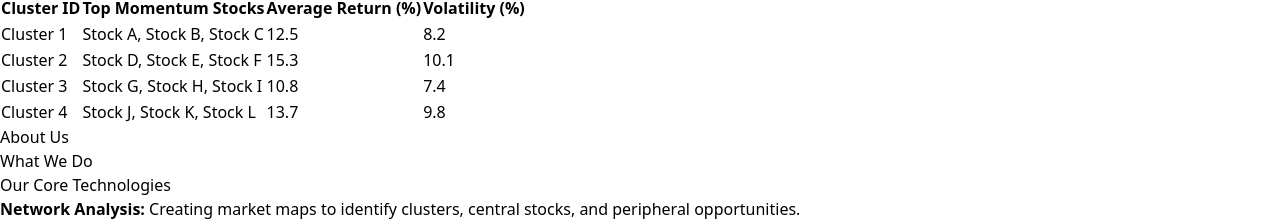
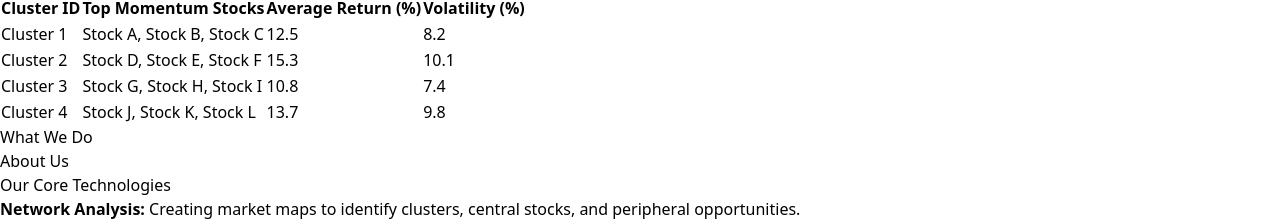
Before and after one commit to Abhinav1213/internPro, a React (Vite) app: page / in a window 1280 px wide. Shown: the part 1036-1259 px from the top of the page. Built offline with nearby package versions, Linux system fonts and the light colour scheme.

Commit message:
changes regarding alignment

```diff
--- a/src/pages/AboutUs.jsx
+++ b/src/pages/AboutUs.jsx
@@ -83,14 +83,14 @@ export default function AboutUs() {
       <div className="mx-auto max-w-7xl px-6 lg:px-8">
         {/* What We Do Section */}
         <div className="mx-auto max-w-2xl lg:text-center">
-          <h2 className="text-base/7 font-semibold text-indigo-600">About Us</h2>
+          <h2 className="text-base/7 font-semibold text-indigo-600">What We Do</h2>
           <p className="mt-2 text-pretty text-4xl font-semibold tracking-tight text-gray-900 sm:text-5xl lg:text-balance">
-            What We Do
+            About Us
           </p>
         </div>
 
         {/* Our Core Technologies Section */}
-        <div className="mx-auto mt-10 max-w-2xl lg:mt-15 lg:text-left">
+        <div className="mx-auto mt-10 max-w-4xl lg:mt-15 lg:text-left">
           <h3 className="text-xl font-semibold text-gray-900">Our Core Technologies</h3>
           <ul className="mt-4 space-y-4 text-sm text-gray-600">
             <li>
@@ -109,12 +109,12 @@ export default function AboutUs() {
         </div>
 
         {/* Features Section */}
-        <div className="mx-auto mt-16 max-w-2xl sm:mt-20 lg:mt-24 lg:max-w-4xl">
-          <dl className="grid max-w-xl grid-cols-1 gap-x-8 gap-y-10 lg:max-w-none lg:grid-cols-2 lg:gap-y-16">
+        <div className="mx-auto mt-16 max-w-2xl sm:mt-20 lg:mt-24 lg:max-w-4xl px-6 sm:px-8 md:px-12">
+          <dl className="grid max-w-xl grid-cols-1 gap-x-8 gap-y-10 md:grid-cols-2 lg:max-w-none lg:gap-y-16 items-stretch">
             {features.map((feature) => (
               <div
                 key={feature.name}
-                className="p-6 bg-gradient-to-r from-gray-50 to-white rounded-lg shadow-md hover:shadow-lg transition-shadow duration-300"
+                className="p-6 bg-gradient-to-r from-gray-50 to-white rounded-lg shadow-md hover:shadow-lg transition-shadow duration-300 h-full flex flex-col"
               >
                 <dt className="flex items-center text-base font-semibold text-gray-900">
                   <div className="flex items-center justify-center h-12 w-12 rounded-full bg-indigo-600 mr-4">
@@ -122,13 +122,15 @@ export default function AboutUs() {
                   </div>
                   {feature.name}
                 </dt>
-                <dd className="mt-4 text-sm text-gray-600 leading-relaxed">
+                <dd className="mt-4 text-sm text-gray-600 leading-relaxed flex-grow">
                   {feature.description}
                 </dd>
               </div>
             ))}
           </dl>
         </div>
+
+
       </div>
     </div>
   );
```
